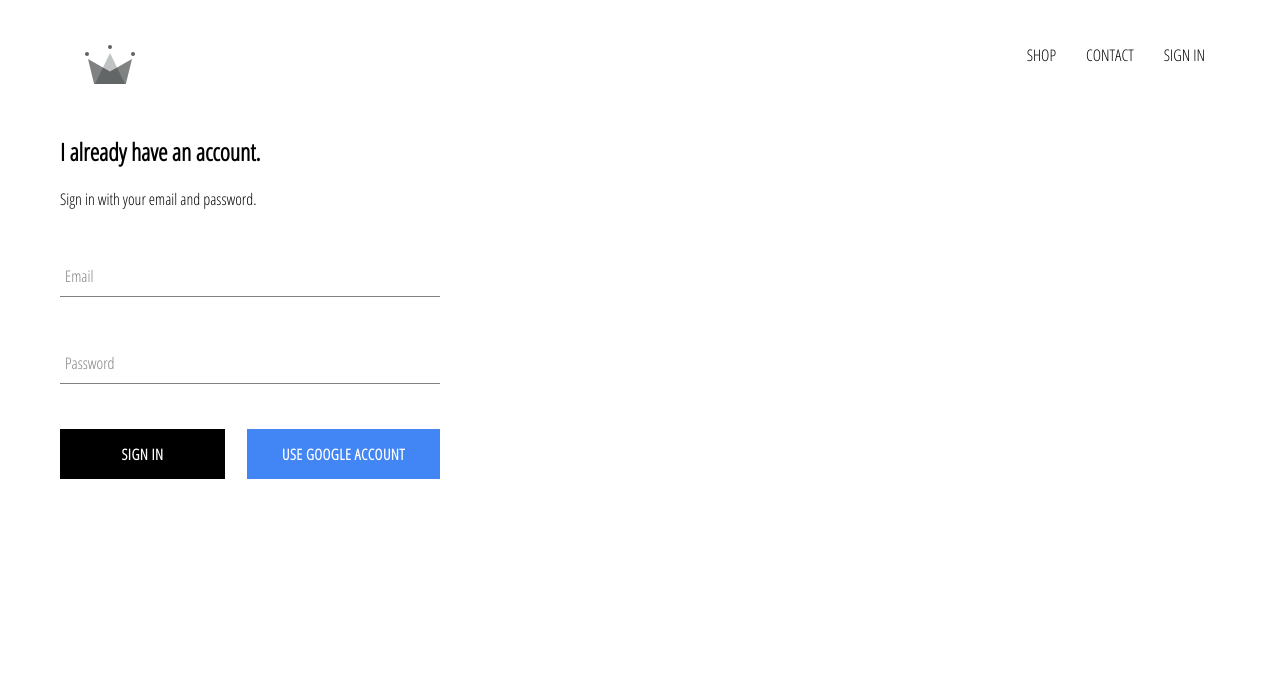
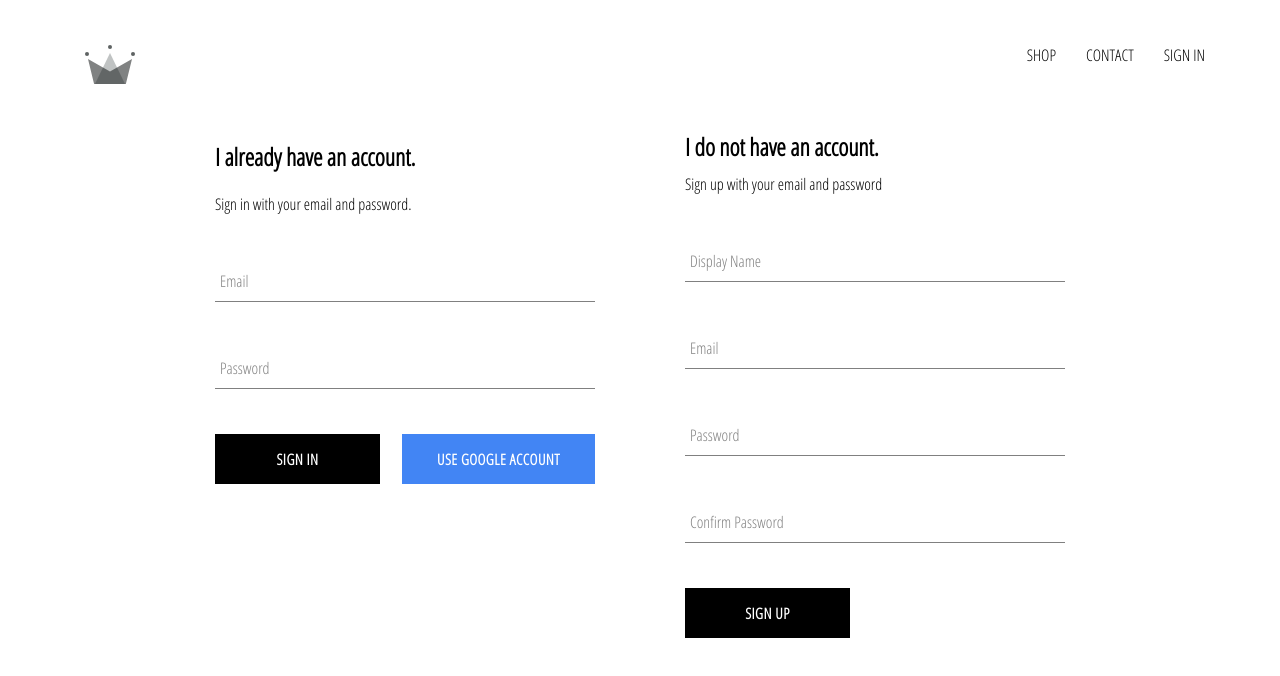
Before and after one commit to mvelasco2020/hungrydevmerch, a React (Create React App) app in the folder hungrydevmerch/: page /signin in a window 1280 px wide. Shown: the top 676 px of the page. Built offline with nearby package versions, Linux system fonts and the light colour scheme; no server answers.

Commit message:
implement sign up with username nad password

```diff
--- /dev/null
+++ b/hungrydevmerch/src/components/sign-up/sign-up.jsx
@@ -0,0 +1,80 @@
+import './sign-up.scss'
+import FormInput from '../form-input/form-input'
+import CustomButton from '../custom-button/custom-button'
+
+import { auth, createUserProfileDocument } from '../../firebase/firebase.utils'
+
+import React from 'react'
+export class SignUp extends React.Component {
+    constructor(props) {
+        super(props);
+
+        this.state = {
+            displayName: '',
+            email: '',
+            password: '',
+            confirmPassword: ''
+        }
+    }
+
+    handleSubmit = async (e) => {
+        e.preventDefault();
+        const { displayName, email, password, confirmPassword } = this.state;
+        if (password !== confirmPassword) {
+            alert('Passwords do not match');
+            return;
+        }
+
+        try {
+            const { user } = await auth.createUserWithEmailAndPassword(email, password);
+            await createUserProfileDocument(user, { displayName });
+            this.state = {
+                displayName: '',
+                email: '',
+                password: '',
+                confirmPassword: ''
+            }
+
+        } catch (error) {
+            console.error(error);
+        }
+
+    }
+
+    handleChange = (e) => {
+        const { name, value } = e.target;
+        this.setState({[name] : value})
+    }
+
+    render() {
+        const { displayName, email, password, confirmPassword } = this.state;
+        return (
+            <div className='sign-up'>
+                <h2 className="title">I do not have an account.</h2>
+                <span>Sign up with your email and password</span>
+                <form className="sign-up-form"
+                    onSubmit={this.handleSubmit}>
+                    <FormInput type='text' name='displayName'
+                        value={displayName} onChange={this.handleChange}
+                        label='Display Name' required />
+
+                    <FormInput type='email' name='email'
+                        value={email} onChange={this.handleChange}
+                        label='Email' required />
+
+                    <FormInput type='password' name='password'
+                        value={password} onChange={this.handleChange}
+                        label='Password' required />
+
+                    <FormInput type='password' name='confirmPassword'
+                        value={confirmPassword} onChange={this.handleChange}
+                        label='Confirm Password' required />
+                    <CustomButton type='sumbit'>SIGN UP</CustomButton>
+                </form>
+            </div>
+        );
+    }
+
+}
+
+export default SignUp;
--- /dev/null
+++ b/hungrydevmerch/src/components/sign-up/sign-up.scss
@@ -0,0 +1,9 @@
+.sign-up {
+    display: flex;
+    flex-direction: column;
+    width: 380px;
+
+    .title {
+      margin: 10px 0;
+    }
+  }
--- a/hungrydevmerch/src/firebase/firebase.utils.js
+++ b/hungrydevmerch/src/firebase/firebase.utils.js
@@ -16,14 +16,14 @@
 firebase.initializeApp(config);
 
 export const createUserProfileDocument = async (userAuth, additionalData) => {
-  //return if user is not signed in
+  //return if user object is empty
   if (!userAuth) {
     return;
   }
 //check if a record in db exist via snapshoyt
   const userRef = firestore.doc(`users/${userAuth.uid}`);
   const snapShot = await userRef.get();
-  //if signed in but not in the database, add to database
+  //if not in the database, add to database
   if (!snapShot.exists) {
     const { displayName, email } = userAuth;
     const createdAt = new Date();
@@ -35,7 +35,7 @@
         ...additionalData
       });
     } catch (error) {
-      console.log('error creating user', error.message)
+      alert('error creating user')
     }
   }
   return userRef;
--- a/hungrydevmerch/src/pages/signin-signup/signin-signup.jsx
+++ b/hungrydevmerch/src/pages/signin-signup/signin-signup.jsx
@@ -1,12 +1,13 @@
 import './signin-signup.scss'
 import SignIn from '../../components/signin/signin.jsx'
-
+import SignUp from '../../components/sign-up/sign-up'
 import React from 'react'
 
 const SignInSignUpPage = () => {
     return (
-        <div>
+        <div className='sign-in-and-sign-up'>
             <SignIn/>
+            <SignUp/>
         </div>
     )
 }
--- a/hungrydevmerch/src/pages/signin-signup/signin-signup.scss
+++ b/hungrydevmerch/src/pages/signin-signup/signin-signup.scss
@@ -0,0 +1,6 @@
+.sign-in-and-sign-up {
+    width: 850px;
+    display: flex;
+    justify-content: space-between;
+    margin: 30px auto;
+  }
```
Also changed, not shown: 1 other file (tests, documents, lock files or other folders).
